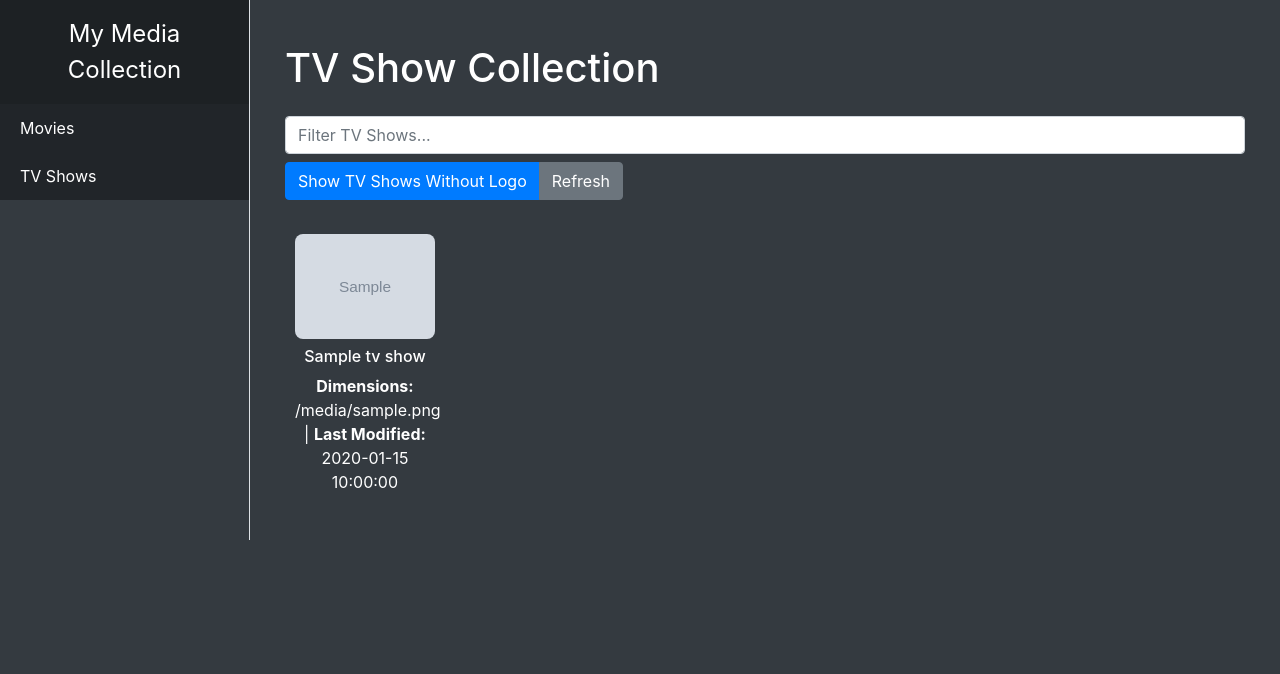
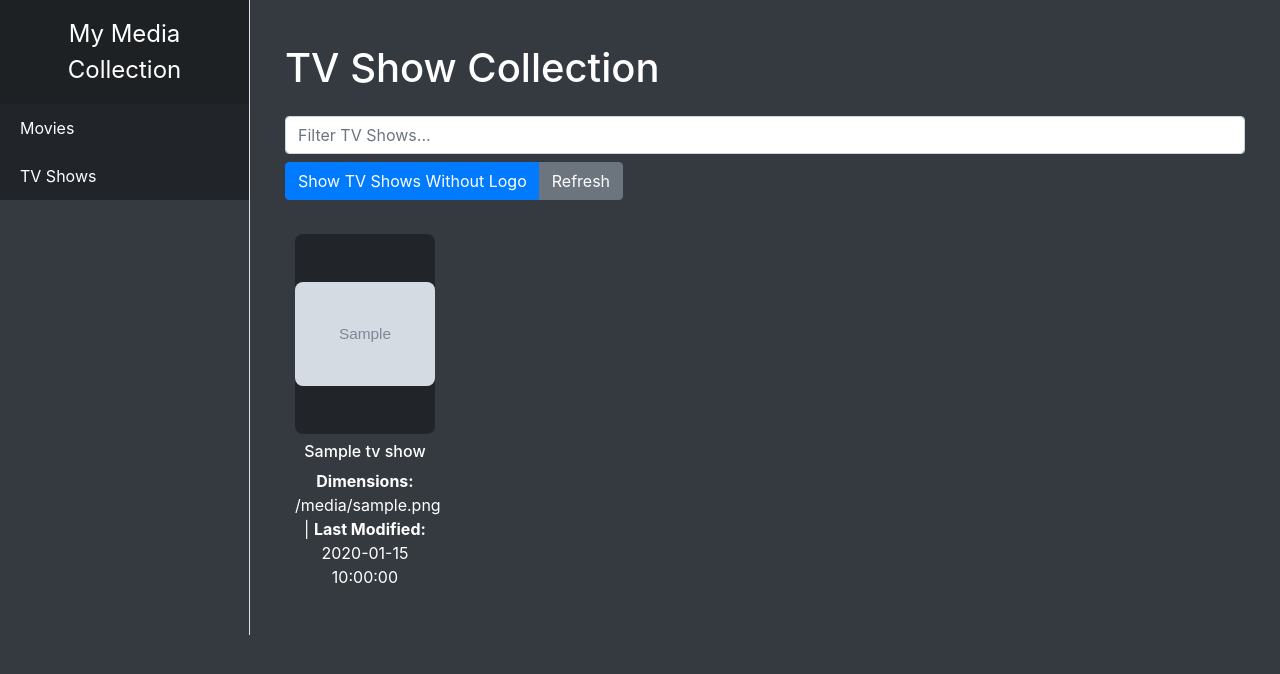
Before and after one commit to anthonysnyder/logoarr, a Flask app: template templates/tv.html in a window 1280 px wide. Shown: the top 674 px of the page. Run offline with Flask 3, Linux system fonts and the light colour scheme; the template is opened without the code that fills it: most values are stand-ins (such as "Sample title", 1, 10 or a date in 2020); grey boxes marked "Sample" are stand-in pictures; some libraries are stand-ins or nearby versions.

Commit message:
Fix grid layout by standardizing logo card heights
Logos have varying aspect ratios which caused cards to have different heights, breaking the grid alignment. This fix ensures all cards have consistent heights for proper grid display.

- Set fixed 200px height for logo containers
- Changed object-fit from cover to contain to prevent cropping
- Added flexbox centering for logos within containers
- Applied fix to both index.html and tv.html

🤖 Generated with [Claude Code](https://claude.com/claude-code)

Co-Authored-By: Claude Sonnet 4.5 <noreply@anthropic.com>

```diff
--- a/templates/tv.html
+++ b/templates/tv.html
@@ -48,12 +48,27 @@
             max-width: 16.66%;
             padding: 10px;
             box-sizing: border-box;
+            display: flex;
+            flex-direction: column;
+        }
+        .movie-card > div {
+            height: 200px;
+            display: flex;
+            align-items: center;
+            justify-content: center;
+            background-color: #212529;
+            border-radius: 8px;
+            overflow: hidden;
         }
         .movie-card img {
-            width: 100%;
-            height: auto;
-            object-fit: cover;
+            max-width: 100%;
+            max-height: 100%;
+            object-fit: contain;
             border-radius: 8px;
+        }
+        .movie-card .img-thumbnail {
+            height: 100%;
+            margin: 0;
         }
         .movie-card h5 {
             font-size: 1rem;
```
Also changed, not shown: templates/index.html (+18 -3 lines).
